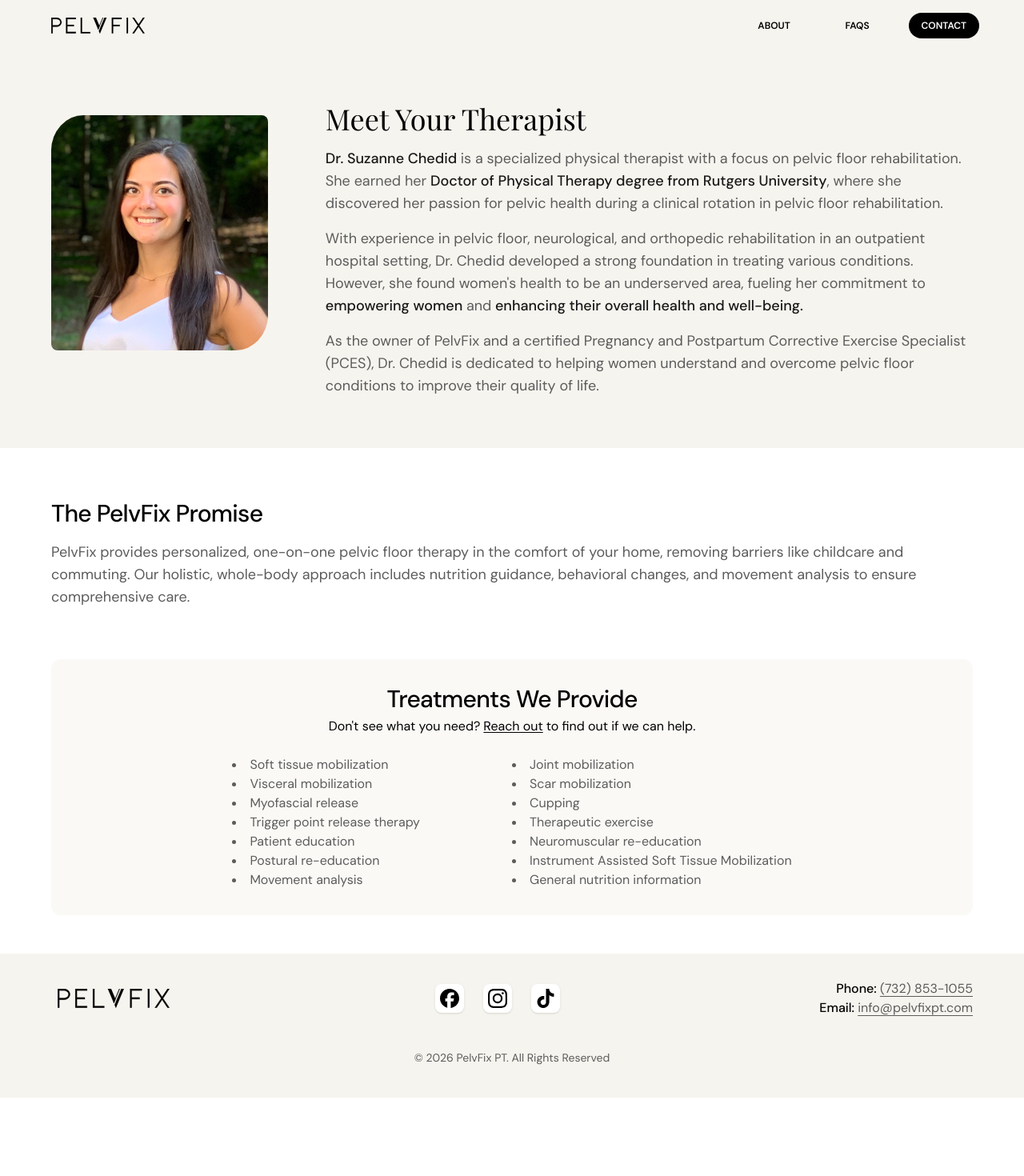
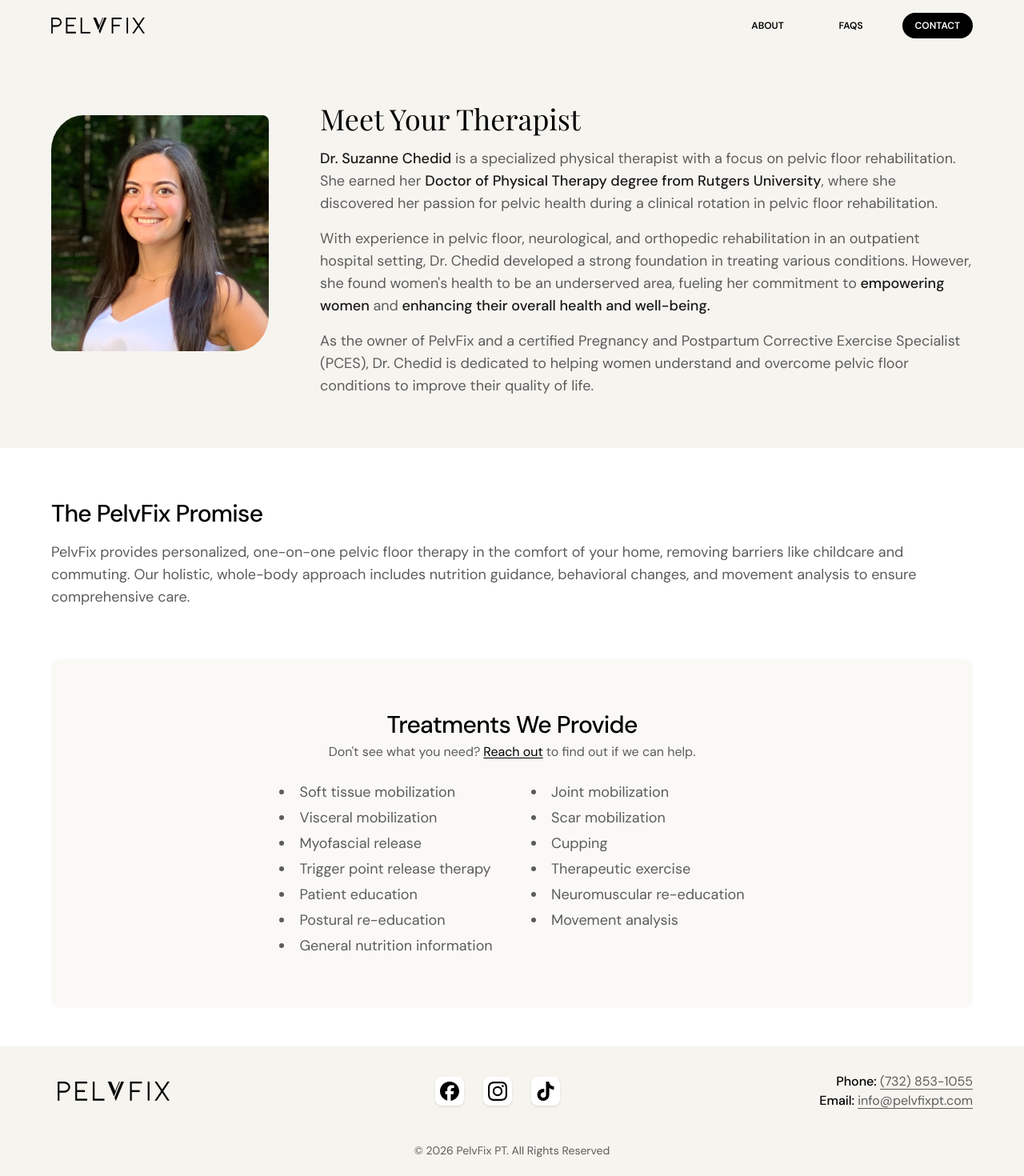
Before and after one commit to rjf2016/pelvfix-pt, a Next.js app: page /about in a window 1280 px wide. Shown: the top 1470 px of the page at 80% size. Before the commit the page ends 1372 px from the top, so only its background shows below. Built offline with nearby package versions, Linux system fonts and the light colour scheme.

Commit message:
fix various spacing inconsistencies, and layout background color clipping

```diff
--- a/app/about/page.tsx
+++ b/app/about/page.tsx
@@ -19,7 +19,7 @@
   return (
     <div>
       <section className="bg-muted flex flex-col justify-center">
-        <div className="container px-4 md:px-6 py-16 flex flex-col justify-center items-center md:items-start gap-x-8 lg:gap-x-16 gap-y-8 md:flex-row">
+        <div className="container px-6 py-16 flex flex-col justify-center items-center md:items-start gap-x-8 lg:gap-x-16 gap-y-8 md:flex-row">
           <div className="h-full pt-4">
             <Image
               src={DoctorImg}
@@ -28,7 +28,7 @@
               priority
             />
           </div>
-          <div className="flex flex-col w-full h-full px-2 space-y-4 md:text-lg leading-relaxed text-foreground text-pretty md:text-left">
+          <div className="flex flex-col w-full h-full space-y-4 md:text-lg leading-relaxed text-foreground text-pretty md:text-left">
             <h1 className="font-serif text-3xl md:text-4xl text-primary">
               Meet Your Therapist
             </h1>
@@ -67,7 +67,7 @@
         </div>
       </section>
 
-      <div className="container px-4 md:px-6">
+      <div className="container px-6">
         {/* Promise Section */}
         <section className="py-16">
           <div className=" rounded-xl space-y-4">
@@ -85,14 +85,14 @@
         </section>
 
         <section
-          className="py-8 space-y-6 flex flex-col items-center bg-muted/50 rounded-xl"
+          className="py-12 md:py-16 space-y-6 flex flex-col bg-muted/50 rounded-xl px-6"
           id="treatments"
         >
-          <div className="text-center px-4 space-y-1">
+          <div className="text-center space-y-1">
             <h2 className="text-2xl md:text-3xl text-primary tracking-tight font-medium">
               Treatments We Provide
             </h2>
-            <p className="text-primary text-balance">
+            <p className="text-primafry text-balance">
               Don&apos;t see what you need?
               <Link
                 href={'/contact'}
@@ -103,7 +103,7 @@
               to find out if we can help.
             </p>
           </div>
-          <ul className="list-disc list-inside grid grid-cols-1 md:grid-cols-2">
+          <ul className="list-disc list-inside grid grid-cols-1 md:grid-cols-2 gap-x-12 gap-y-1 max-w-2xl text-foreground leading-relaxed md:text-lg mx-auto">
             {TREATMENTS.map((treatment) => (
               <li key={treatment}>{treatment}</li>
             ))}
--- a/app/contact/page.tsx
+++ b/app/contact/page.tsx
@@ -13,7 +13,7 @@
 
 export default function ContactPage() {
   return (
-    <div className="container flex flex-col px-4 py-12">
+    <div className="container flex flex-col px-6 py-12 md:py-16">
       <div className="max-w-lg w-full mx-auto">
         <ContactForm />
       </div>
--- a/app/faqs/page.tsx
+++ b/app/faqs/page.tsx
@@ -18,7 +18,8 @@
 
 export default function FaqsPage() {
   return (
-    <div className="container flex flex-col px-4 py-12 max-w-3xl">
+    <div className="">
+      <div className="container flex flex-col px-6 py-12 md:py-16 max-w-3xl">
         <h1 className="text-2xl md:text-3xl text-primary font-medium tracking-tight text-center">
           Frequently Asked Questions
         </h1>
@@ -44,5 +45,6 @@
           ))}
         </Accordion>
       </div>
+    </div>
   );
 }
--- a/app/layout.tsx
+++ b/app/layout.tsx
@@ -72,12 +72,16 @@
   return (
     <html lang="en">
       <body
-        className={cn('font-sans antialiased', sans.variable, serif.variable)}
+        className={cn(
+          'font-sans antialiased bg-muted',
+          sans.variable,
+          serif.variable,
+        )}
       >
         <div className="flex flex-col min-h-screen">
           <Navbar />
 
-          <main className="flex-grow flex flex-col h-full pb-12">
+          <main className="flex-grow flex flex-col h-full pb-12 bg-white">
             {children}
           </main>
           <Footer />
--- a/app/not-found.tsx
+++ b/app/not-found.tsx
@@ -9,7 +9,7 @@
 
 export default function NotFound() {
   return (
-    <div className="container flex flex-grow flex-col px-4 py-40 justify-center items-center">
+    <div className="container flex flex-grow flex-col px-6 py-40 justify-center items-center">
       <h1 className="text-3xl md:text-4xl text-primary font-medium tracking-tight">
         404 - Not Found
       </h1>
--- a/app/page.tsx
+++ b/app/page.tsx
@@ -27,13 +27,13 @@
     <div>
       {/* Hero Section */}
       <section className="relative bg-muted pb-6 overflow-x-hidden">
-        <div className="container py-12 px-4 md:px-8 flex flex-col items-center justify-center gap-y-8 min-h-[65vh] lg:min-h-[50vh]">
+        <div className="container py-12 px-6 md:px-8 flex flex-col items-center justify-center gap-y-8 min-h-[65vh] lg:min-h-[50vh]">
           <div className="text-center w-full max-w-md md:max-w-lg lg:max-w-2xl z-20">
-            <h1 className="text-5xl md:text-6xl lg:text-7xl text-balance text-primary font-serif">
+            <h1 className="text-4xl md:text-6xl lg:text-7xl text-balance text-primary font-serif">
               Pelvic Floor Rehab & Wellness
             </h1>
             <h2 className="text-pretty text-center md:text-lg mt-4 mb-6 max-w-[384px] mx-auto">
-              One on one, personalized care in the comfort of your home. Based
+              One-on-one, personalized care in the comfort of your home. Based
               in Central NJ.
             </h2>
             <Button size={'lg'} className="w-full max-w-40" asChild>
@@ -42,16 +42,23 @@
           </div>
         </div>
         <div className="absolute bottom-0 -left-1 w-[105%] bg-white">
-          <Image src={Wave} alt="" className="w-full" priority />
+          <Image
+            src={Wave}
+            alt=""
+            aria-hidden="true"
+            sizes="100vw"
+            className="w-full"
+            priority
+          />
         </div>
       </section>
 
-      <div className="container px-4 md:px-6">
-        <section className="py-12">
+      <div className="container px-6 space-y-12 md:space-y-16 lg:space-y-20 py-12 md:py-16">
+        <section>
           <div className="flex flex-col md:flex-row gap-x-12">
             <Image
               src={Prenatal}
-              alt=""
+              alt="Pelvic floor care and wellness"
               sizes="(max-width: 768px) 100vw, 50vw"
               className="rounded-xl mx-auto w-full object-contain max-w-[200px] md:max-w-[300px] lg:max-w-[400px]"
               priority
@@ -88,7 +95,12 @@
           </h2>
           <div className="grid grid-cols-1 md:grid-cols-3 md:justify-items-center">
             <div className="pt-8 flex flex-col items-center space-y-1 text-center md:min-h-[205px] px-1">
-              <Image src={PhoneIcon} alt="" className="w-14 md:w-16" />
+              <Image
+                src={PhoneIcon}
+                alt=""
+                aria-hidden="true"
+                className="w-14 md:w-16"
+              />
               <p className="text-primary font-medium pt-1 lg:text-lg ">
                 Free 15 Min Chat
               </p>
@@ -99,7 +111,12 @@
             </div>
 
             <div className="pt-8 flex flex-col items-center space-y-1 text-center md:min-h-[205px] px-1">
-              <Image src={HomeIcon} alt="" className="w-14 md:w-16" />
+              <Image
+                src={HomeIcon}
+                alt=""
+                aria-hidden="true"
+                className="w-14 md:w-16"
+              />
               <p className="text-primary font-medium pt-1 lg:text-lg">
                 First Session!
               </p>
@@ -110,7 +127,12 @@
             </div>
 
             <div className="pt-8 flex flex-col items-center space-y-1 text-center md:min-h-[205px] px-1">
-              <Image src={HappyIcon} alt="" className="w-14 md:w-16" />
+              <Image
+                src={HappyIcon}
+                alt=""
+                aria-hidden="true"
+                className="w-14 md:w-16"
+              />
               <p className="text-primary font-medium pt-1 lg:text-lg">
                 Find Lasting Relief
               </p>
@@ -123,7 +145,7 @@
         </section>
 
         {/* Conditions Section */}
-        <section className="space-y-4 py-12 md:py-16">
+        <section className="space-y-6 py-12">
           <h2 className="text-2xl md:text-3xl text-primary tracking-tight font-medium">
             What We Treat
           </h2>
@@ -131,7 +153,7 @@
         </section>
 
         {/* Testimonials Section */}
-        <section className="space-y-4 py-12 md:py-16">
+        <section className="space-y-6 py-12">
           <h2 className="text-2xl md:text-3xl text-primary tracking-tight font-medium">
             What Our Patients Say
           </h2>
--- a/components/navbar.tsx
+++ b/components/navbar.tsx
@@ -20,9 +20,9 @@
 export default function Navbar() {
   return (
     <header className="w-full bg-muted sticky top-0 z-50 h-12 lg:h-16">
-      <nav className="container mx-auto px-4 py-1 lg:py-3">
+      <nav className="container mx-auto px-6 py-1 lg:py-3">
         <div className="flex justify-between items-center">
-          <Button variant={'link'} asChild className="px-2 py-1">
+          <Button variant={'link'} asChild className="px-0 py-1">
             <Link href={'/'}>
               <Image
                 src={PelvfixSvg}
--- a/components/services.tsx
+++ b/components/services.tsx
@@ -79,7 +79,7 @@
             <AccordionTrigger className="text-left">
               {tab.title}
             </AccordionTrigger>
-            <AccordionContent className="text-foreground">
+            <AccordionContent className="text-foreground leading-relaxed">
               {tab.content}
             </AccordionContent>
           </AccordionItem>
--- a/lib/data.ts
+++ b/lib/data.ts
@@ -66,7 +66,6 @@
   'Patient education',
   'Neuromuscular re-education',
   'Postural re-education',
-  'Instrument Assisted Soft Tissue Mobilization',
   'Movement analysis',
   'General nutrition information',
 ];
```
Lines whose indentation alone changed are shown as unchanged.
